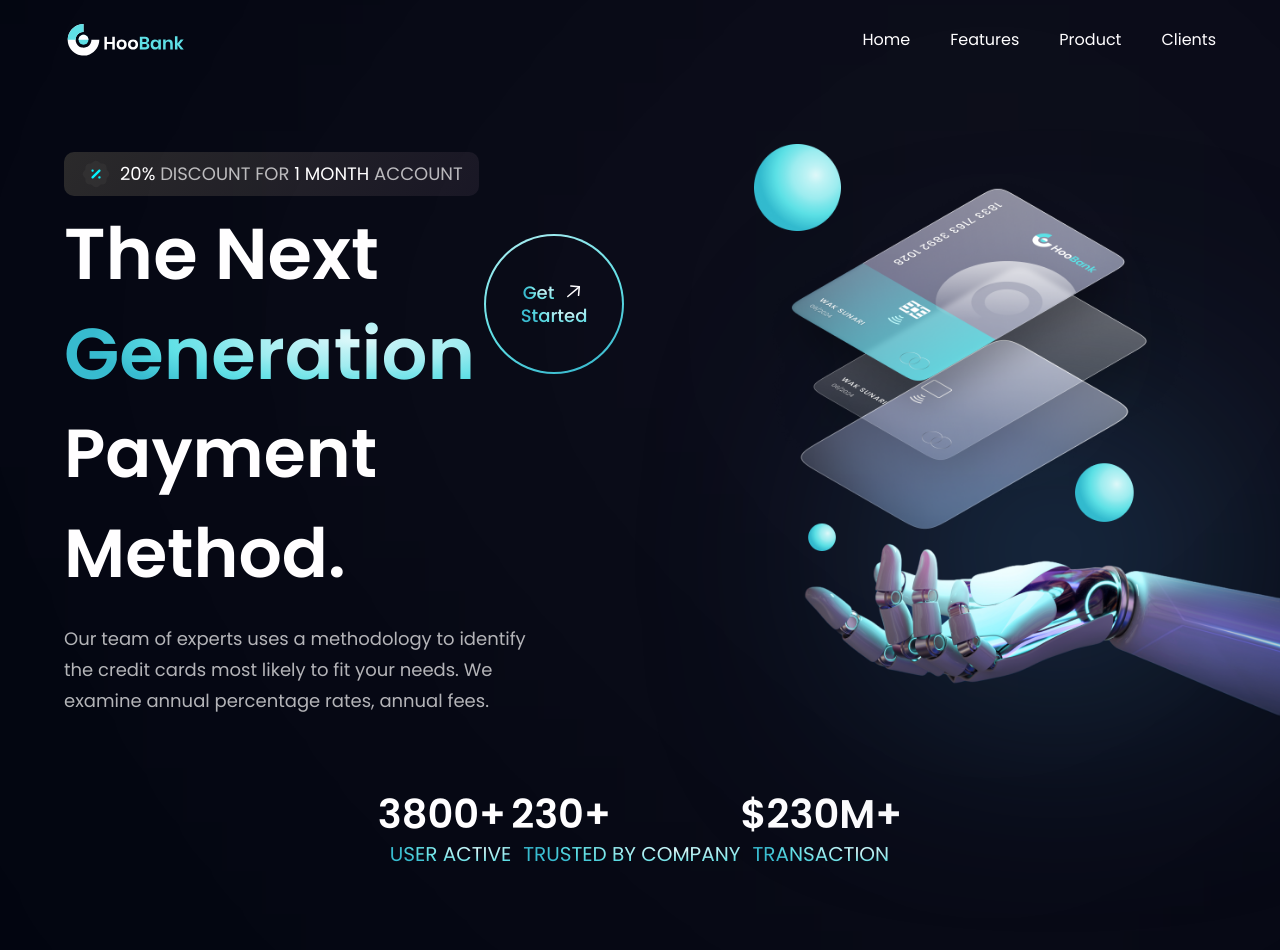
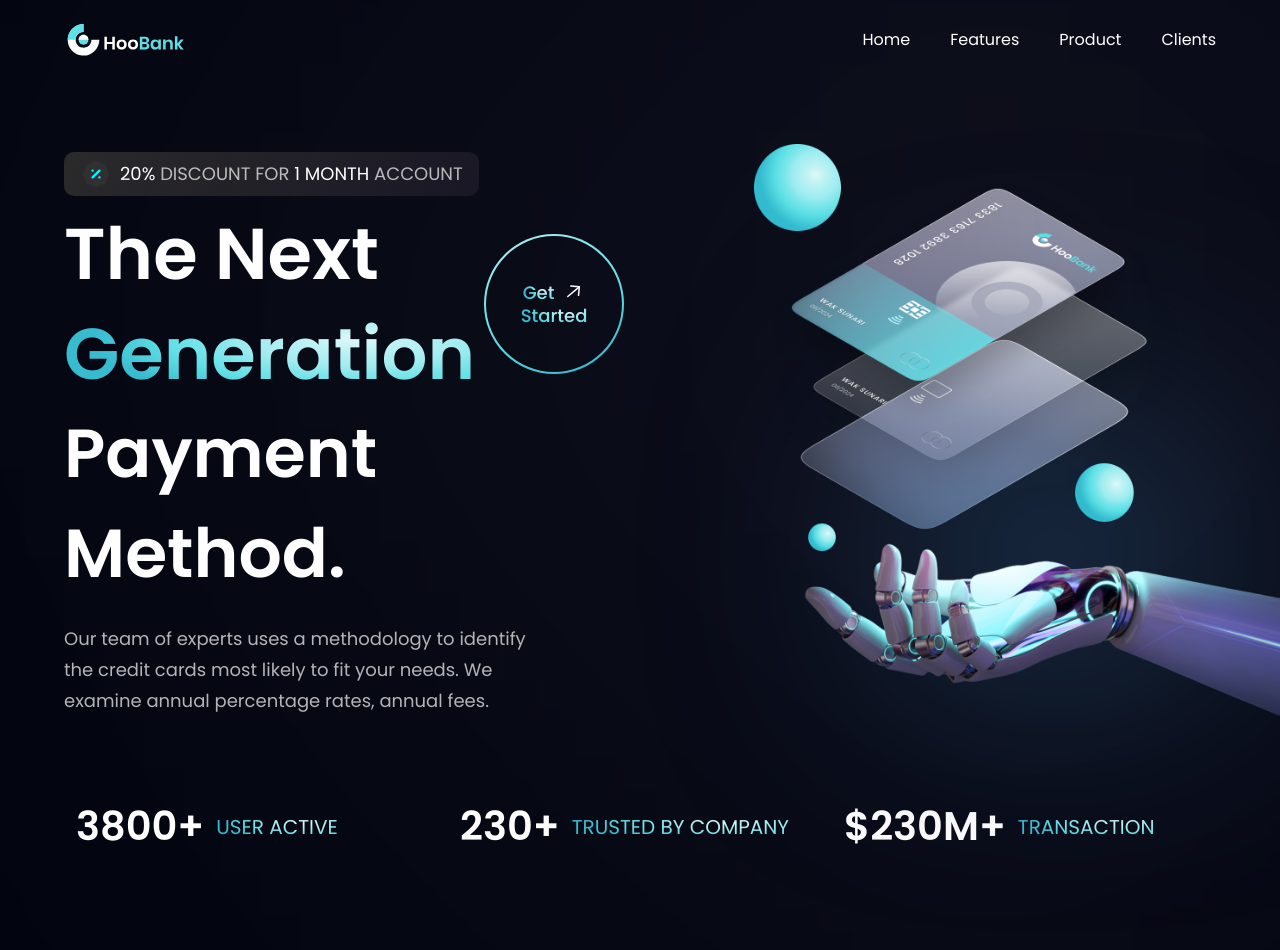
Before and after one commit to TommyTranT/Hoobank-Tutorial, a React (Vite) app: page / in a window 1280 px wide. Shown: the top 950 px of the page. Built offline with nearby package versions, Linux system fonts and the light colour scheme.

Commit message:
complete styling for stats

```diff
--- a/src/components/Stats.jsx
+++ b/src/components/Stats.jsx
@@ -5,7 +5,10 @@
 const Stats = () => (
   <section className={`${styles.flexCenter} flex-row flex-wrap sm:mb-20 mb-6`}>
     {stats.map((stat) => (
-      <div key={stat.id} className="">
+      <div
+        key={stat.id}
+        className={`flex-1 flex justify-start items-center flex-row m-3`}
+      >
         <h4 className="font-poppins font-semibold  xs:text-[40px] text-[30px] xs:leading-[53px] leading-[43px] text-white">
           {stat.value}
         </h4>
```
